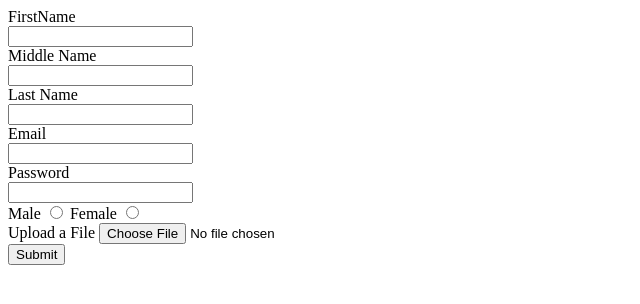
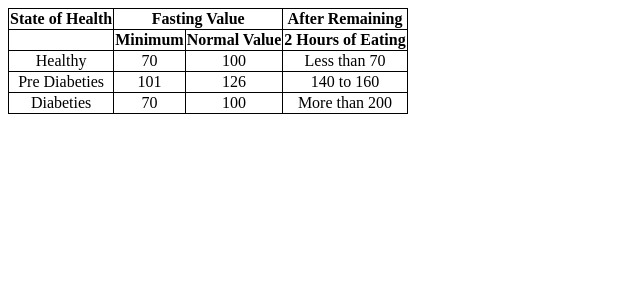
Before and after one commit to Sahilsah551/Netlifydeployment, a plain HTML site: page index.html in a window 1280 px wide. Shown: the whole page, without its empty margins (0-640 px from the left). Drawn offline with Linux system fonts and the light colour scheme.

Commit message:
Add files via upload

```diff
--- a/index.html
+++ b/index.html
@@ -1,7 +1,16 @@
 <!DOCTYPE html>
+<body>
     <head>
-    <body>
-        <form>
+        <title> Html Form</title>
+        <style>
+         table,th,td{
+        border:1px solid black;
+        border-collapse: collapse;
+        text-align: center;
+    }
+        </style>
+    </head>
+    <!-- <form>
         <label for="First"> FirstName</label> <br>
         <input type="text" id="First"> <br>
         <label for="Middle"> Middle Name</label> <br>
@@ -18,7 +27,49 @@
         <input type="radio" name="Gender"id="Gender"><br>
         <label for="file"> Upload a File</label>
         <input type="file" id="file"><br>
-            <input type="submit">
-        </form>
+        <input type="submit"><br>
+    </form> -->
+
+    <table>
+        <thead>
+        <tr>
+            <th>State of Health</th>
+            <th colspan="2">Fasting Value</th>
+            <th>After Remaining</th>
+        </tr>
+        </thead>
+        <thead>
+            <tr>
+                <th></th>
+                <th>Minimum</th>
+                <th>Normal Value</th>
+                <th>2 Hours of Eating</th>
+            </tr>
+            </thead>
+        <tbody>
+            <tr>
+                <td>Healthy</td>
+                <td>70</td>
+                <td>100</td>
+                <td>Less than 70</td>
+            </tr>
+        </tbody>
+        <tbody>
+
+            <tr>
+                <td>Pre Diabeties</td>
+                <td>101</td>
+                <td>126</td>
+                <td>140 to 160</td>
+            </tr>
+        </tbody></td>
+                <td>Diabeties</td>
+                <td>70</td>
+                <td>100</td>
+                <td>More than 200</td>
+            </tr>
+        </tbody>
+
+
+    </table>
 </body>
-</head>
```
Lines whose indentation alone changed are shown as unchanged.
